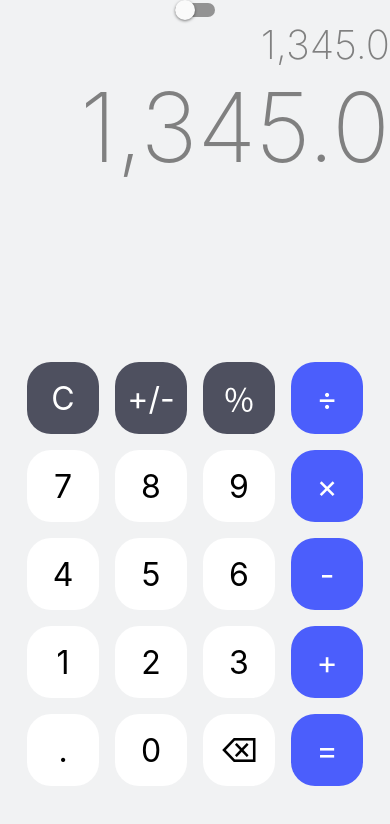
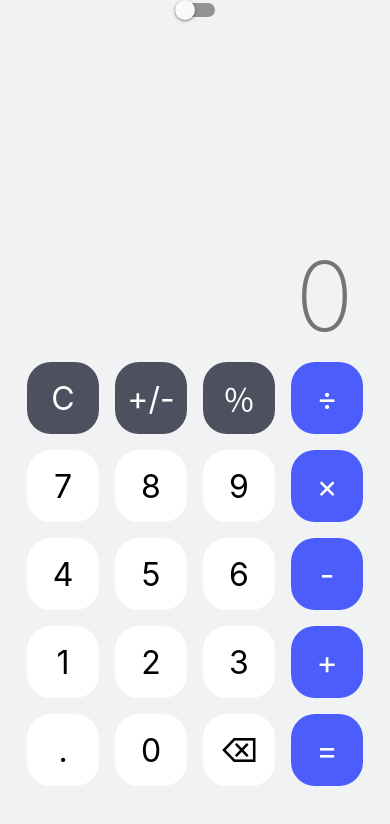
Before and after one commit to betomoedano/calculator-RN-darkmode, a React Native app: screen / in a window 390 px wide. Shown: the top 824 px of the page. Built offline with nearby package versions, Linux system fonts and the light colour scheme.

Commit message:
add functionality

```diff
--- a/App.tsx
+++ b/App.tsx
@@ -3,7 +3,6 @@
 import { myColors } from './src/styles/Colors';
 import { ThemeContext } from './src/context/ThemeContext';
 import MyKeyboard from './src/components/MyKeyboard';
-import Screen from './src/components/Screen';
 
 
 
@@ -16,7 +15,6 @@
           value={theme === 'dark'}
           onValueChange={() => setTheme(theme === 'light' ? 'dark' : 'light')}
         />
-        <Screen />
         <MyKeyboard />
       </SafeAreaView>
     </ThemeContext.Provider>
--- a/src/components/MyKeyboard.tsx
+++ b/src/components/MyKeyboard.tsx
@@ -1,40 +1,131 @@
+import * as React from "react";
 import Button from "./Button";
-import { View } from "react-native";
+import { View, Text } from "react-native";
 import { Styles } from "../styles/GlobalStyles";
+import { myColors } from "../styles/Colors";
 
 export default function MyKeyboard() {
+  const [firstNumber, setFirstNumber] = React.useState("");
+  const [secondNumber, setSecondNumber] = React.useState("");
+  const [operation, setOperation] = React.useState("");
+  const [result, setResult] = React.useState<Number | null >(null);
+
+  const handleNumberPress = (buttonValue: string) => {
+    if (firstNumber.length < 10) {
+      setFirstNumber(firstNumber + buttonValue);
+    }
+  };
+
+  const handleOperationPress = (buttonValue: string) => {
+    setOperation(buttonValue);
+    setSecondNumber(firstNumber);
+    setFirstNumber("");
+  };
+
+  const clear = () => {
+    setFirstNumber("");
+    setSecondNumber("");
+    setOperation("");
+    setResult(null);
+  };
+
+  const firstNumberDisplay = () => {
+    if (result !== null) {
+        return <Text style={result < 99999 ? [Styles.screenFirstNumber, {color: myColors.result}] : [Styles.screenFirstNumber, {fontSize: 50, color: myColors.result}]}>{result?.toString()}</Text>;
+    }
+    if (firstNumber && firstNumber.length < 6) {
+      return <Text style={Styles.screenFirstNumber}>{firstNumber}</Text>;
+    }
+    if (firstNumber === "") {
+      return <Text style={Styles.screenFirstNumber}>{"0"}</Text>;
+    }
+    if (firstNumber.length > 5 && firstNumber.length < 8) {
+      return (
+        <Text style={[Styles.screenFirstNumber, { fontSize: 70 }]}>
+          {firstNumber}
+        </Text>
+      );
+    }
+    if (firstNumber.length > 7) {
+      return (
+        <Text style={[Styles.screenFirstNumber, { fontSize: 50 }]}>
+          {firstNumber}
+        </Text>
+      );
+    }
+  };
+
+  const getResult = () => {
+      switch (operation) {
+        case "+":
+            clear();
+            setResult(parseInt(secondNumber) + parseInt(firstNumber));
+            break;
+        case "-":
+            clear();
+            setResult(parseInt(secondNumber) - parseInt(firstNumber));
+            break;
+        case "*":
+            clear();
+            setResult(parseInt(secondNumber) * parseInt(firstNumber));
+            break;
+        case "/":
+            clear();
+            setResult(parseInt(secondNumber) / parseInt(firstNumber));
+            break;
+        default:
+            clear();
+            setResult(0);
+            break;
+        }
+    };
+
   return (
     <View style={Styles.viewBottom}>
-            <View style={Styles.row}>
-                <Button title="C" isGray onPress={() => alert("Hello")} />
-                <Button title="+/-" isGray onPress={() => alert("Hello")} />
-                <Button title="％" isGray onPress={() => alert("Hello")} />
-                <Button title="÷" isBlue onPress={() => alert("Hello")} />
+      <View
+        style={{
+          height: 120,
+          width: "90%",
+          justifyContent: "flex-end",
+          alignSelf: "center",
+        }}
+      >
+        <Text style={Styles.screenSecondNumber}>
+          {secondNumber}
+          <Text style={{ color: "purple", fontSize: 50, fontWeight: '500' }}>{operation}</Text>
+        </Text>
+        {firstNumberDisplay()}
       </View>
       <View style={Styles.row}>
-                <Button title="7" onPress={() => alert("Hello")} />
-                <Button title="8" onPress={() => alert("Hello")} />
-                <Button title="9" onPress={() => alert("Hello")} />
-                <Button title="×" isBlue onPress={() => alert("Hello")} />
+        <Button title="C" isGray onPress={clear} />
+        <Button title="+/-" isGray onPress={() => handleOperationPress("+/-")} />
+        <Button title="％" isGray onPress={() => handleOperationPress("％")} />
+        <Button title="÷" isBlue onPress={() => handleOperationPress("/")} />
       </View>
       <View style={Styles.row}>
-                <Button title="4" onPress={() => alert("Hello")} />
-                <Button title="5" onPress={() => alert("Hello")} />
-                <Button title="6" onPress={() => alert("Hello")} />
-                <Button title="-" isBlue onPress={() => alert("Hello")} />
+        <Button title="7" onPress={() => handleNumberPress("7")} />
+        <Button title="8" onPress={() => handleNumberPress("8")} />
+        <Button title="9" onPress={() => handleNumberPress("9")} />
+        <Button title="×" isBlue onPress={() => handleOperationPress("*")} />
       </View>
       <View style={Styles.row}>
-                <Button title="1" onPress={() => alert("Hello")} />
-                <Button title="2" onPress={() => alert("Hello")} />
-                <Button title="3" onPress={() => alert("Hello")} />
-                <Button title="+" isBlue onPress={() => alert("Hello")} />
+        <Button title="4" onPress={() => handleNumberPress("4")} />
+        <Button title="5" onPress={() => handleNumberPress("5")} />
+        <Button title="6" onPress={() => handleNumberPress("6")} />
+        <Button title="-" isBlue onPress={() => handleOperationPress("-")} />
       </View>
       <View style={Styles.row}>
-                <Button title="." onPress={() => alert("Hello")} />
-                <Button title="0" onPress={() => alert("Hello")} />
-                <Button title="⌫" onPress={() => alert("Hello")} />
-                <Button title="=" isBlue onPress={() => alert("Hello")} />
+        <Button title="1" onPress={() => handleNumberPress("1")} />
+        <Button title="2" onPress={() => handleNumberPress("2")} />
+        <Button title="3" onPress={() => handleNumberPress("3")} />
+        <Button title="+" isBlue onPress={() => handleOperationPress("+")} />
+      </View>
+      <View style={Styles.row}>
+        <Button title="." onPress={() => handleNumberPress(".")} />
+        <Button title="0" onPress={() => handleNumberPress("0")} />
+        <Button title="⌫" onPress={() => setFirstNumber(firstNumber.slice(0, -1))} />
+        <Button title="=" isBlue onPress={() => getResult()} />
       </View>
     </View>
-    )
+  );
 }
--- a/src/components/Screen.tsx
+++ /dev/null
@@ -1,12 +0,0 @@
-import * as React from 'react';
-import { StyleSheet, View, Text, Button, Switch, SafeAreaView, ScrollView, TouchableOpacity, TextInput, KeyboardAvoidingView, Platform, StatusBar } from 'react-native';
-import { Styles } from '../styles/GlobalStyles';
-
-export default function Screen() {
-    return (
-        <React.Fragment>
-            <Text style={{fontSize: 40, color: 'gray', fontWeight: '200', alignSelf: "flex-end"}}>1,345.0</Text>
-            <Text style={{fontSize: 96, color: 'gray', fontWeight: '200', alignSelf: "flex-end"}}>1,345.0</Text>
-        </React.Fragment>
-    )
-}
--- a/src/styles/Colors.ts
+++ b/src/styles/Colors.ts
@@ -7,4 +7,5 @@
     gray: '#747477',
     black: '#000000',
     white: '#FFFFFF',
+    result: '#46D5B2',
 }
--- a/src/styles/GlobalStyles.tsx
+++ b/src/styles/GlobalStyles.tsx
@@ -54,6 +54,18 @@
     },
     viewBottom: {
         position: 'absolute',
-        bottom: 50
+        bottom: 50,
+    },
+    screenFirstNumber: {
+        fontSize: 96,
+        color: myColors.gray,
+        fontWeight: '200',
+        alignSelf: "flex-end",
+    },
+    screenSecondNumber: {
+        fontSize: 40,
+        color: myColors.gray,
+        fontWeight: '200',
+        alignSelf: "flex-end",
     },
 })
```
Lines whose indentation alone changed are shown as unchanged.
